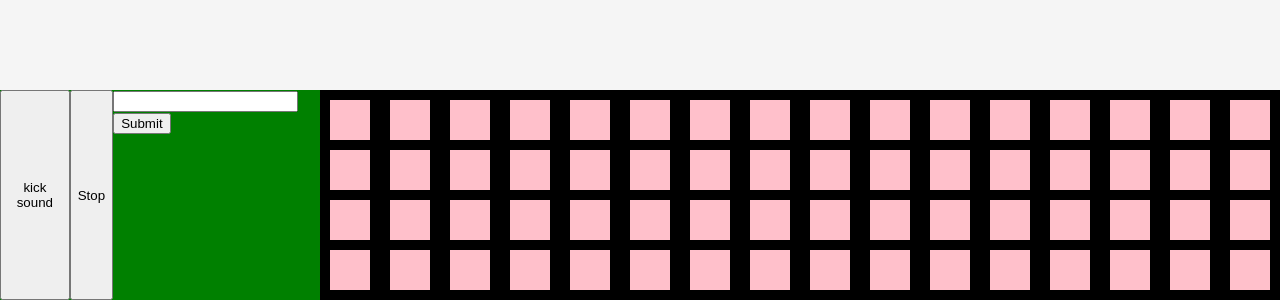
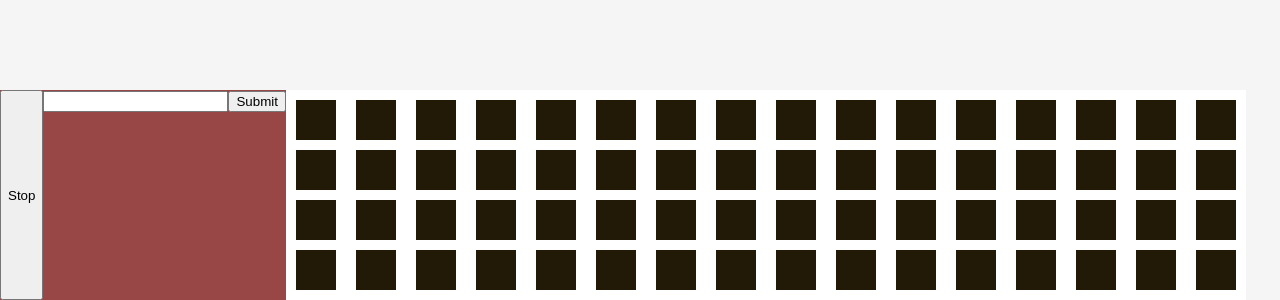
Before and after one commit to jessefuterman/drumseqver2, a React (Create React App) app: page / in a window 1280 px wide. Shown: the part 500-800 px from the top of the page. Built offline with nearby package versions, Linux system fonts and the light colour scheme.

Commit message:
hello, this is code

```diff
--- a/src/App.css
+++ b/src/App.css
@@ -4,7 +4,7 @@
 }
 
 .SequenceStep {
-  background-color: pink;
+  background-color: rgb(34, 25, 6);
   width: 40px;
   height: 40px;
   bottom: 0px;
@@ -13,7 +13,7 @@
 }
 
 .DrumPatternContainer {
-  background-color: green;
+  background-color: rgb(153, 70, 70);
 
   justify-content: center;
   display: flex;
@@ -23,7 +23,7 @@
 }
 
 .SeqColumn {
-  background-color: black;
+  background-color: rgb(255, 255, 255);
 }
 
 .App-link {
--- a/src/component/drumpatterncontainer.js
+++ b/src/component/drumpatterncontainer.js
@@ -10,44 +10,72 @@ class DrumPatternContainer extends Component {
   constructor(props) {
     super(props);
 
-    this.state = { bpm: 0 };
-    this.metronome = this.metronome.bind(this);
-    this.submitBpm = this.submitBpm.bind(this);
-    this.stop = this.stop.bind(this);
-    this.handleChange = this.handleChange.bind(this);
+    this.state = { inputBpm: 0, isSeqPlaying: false, counter: 0 };
+    console.log(this.state);
+    this.interval = undefined;
   }
 
-  handleChange(event) {
+  handleChange = event => {
     event.preventDefault();
-    this.setState({ bpm: event.target.value });
+    this.setState({ inputBpm: event.target.value });
+    console.log("this is the state", this.state);
+    console.log(event.target.value);
+    console.log("is this working?");
+  };
 
-    console.log(this.setState);
-    console.log("is this working?");
+  componentDidMount = () => {
+    this.metronome();
+  };
+
+  metronome = () => {
+    console.log("imbeingpressed:)");
+
+    Tone.Transport.scheduleRepeat(function(time) {
+      synth.triggerAttackRelease("C2", "8n");
+    }, "4n");
+
+    synth.volume.value = 1;
+
+    console.log(synth);
+  };
+
+  handleSubmit = event => {
+    event.preventDefault();
+    Tone.Transport.start();
+    this.setState({ isSeqPlaying: true });
+
+    this.interval = setInterval(() => {
+      this.setState({ counter: this.state.counter + 1 });
+    }, (60 / this.state.inputBpm) * 1000);
+    console.log("before bpm change", Tone.Transport.bpm.value);
+    Tone.Transport.bpm.value = this.state.inputBpm;
+    console.log("after bpm change", Tone.Transport.bpm.value);
+  };
+
+  stop = () => {
+    this.setState({ isSeqPlaying: false, counter: 0 });
+    clearInterval(this.interval);
+    this.interval = undefined;
+    Tone.Transport.stop();
+    console.log("stop is click");
+  };
+
+  componentWillMount() {
+    this.interval = undefined;
   }
 
-  submitBpm(event) {
-    event.preventDefault();
-    Tone.Transport.bpm.value = this.setState.bpm;
-    console.log(Tone.Transport.bpm.value);
-  }
+  lightupLogic = nb => {
+    let lightUp = this.state.counter % 16;
 
-  stop() {
-    Tone.Transport.stop();
-    console.log("stop is click");
-  }
-  metronome() {
-    console.log("imbeingpressed:)");
-
-    synth.volume.value = 1;
-    synth.triggerAttackRelease("C2", "8n");
-    console.log(synth);
-  }
+    if (this.state.isSeqPlaying === true && lightUp === nb) {
+      return true;
+    }
+    return false;
+  };
 
   render() {
     return (
       <div className="DrumPatternContainer">
-        <button onClick={this.metronome}>kick sound</button>
-
         <button onClick={this.stop}>Stop</button>
         <form onSubmit={this.handleSubmit}>
           <label>
@@ -59,22 +87,22 @@ class DrumPatternContainer extends Component {
           </label>
           <input type="submit" value="Submit" />
         </form>
-        <SeqColumn />
-        <SeqColumn />
-        <SeqColumn />
-        <SeqColumn />
-        <SeqColumn />
-        <SeqColumn />
-        <SeqColumn />
-        <SeqColumn />
-        <SeqColumn />
-        <SeqColumn />
-        <SeqColumn />
-        <SeqColumn />
-        <SeqColumn />
-        <SeqColumn />
-        <SeqColumn />
-        <SeqColumn />
+        <SeqColumn greeting={this.lightupLogic(0)} />
+        <SeqColumn greeting={this.lightupLogic(1)} />
+        <SeqColumn greeting={this.lightupLogic(2)} />
+        <SeqColumn greeting={this.lightupLogic(3)} />
+        <SeqColumn greeting={this.lightupLogic(4)} />
+        <SeqColumn greeting={this.lightupLogic(5)} />
+        <SeqColumn greeting={this.lightupLogic(6)} />
+        <SeqColumn greeting={this.lightupLogic(7)} />
+        <SeqColumn greeting={this.lightupLogic(8)} />
+        <SeqColumn greeting={this.lightupLogic(9)} />
+        <SeqColumn greeting={this.lightupLogic(10)} />
+        <SeqColumn greeting={this.lightupLogic(11)} />
+        <SeqColumn greeting={this.lightupLogic(12)} />
+        <SeqColumn greeting={this.lightupLogic(13)} />
+        <SeqColumn greeting={this.lightupLogic(14)} />
+        <SeqColumn greeting={this.lightupLogic(15)} />
       </div>
     );
   }
--- a/src/component/seqcolumn.js
+++ b/src/component/seqcolumn.js
@@ -1,15 +1,49 @@
 import React, { Component } from "react";
 import SequenceStep from "./sequencestep.js";
-import Tone from "tone";
+
 import "../App.css";
+var red = "FF0000";
+var white = "FFFFFF";
 
 class SeqColumn extends Component {
+  constructor(props) {
+    super(props);
+    this.state = {
+      activeColumnColor: red,
+      defaultColumnColor: white
+    };
+  }
+  handleChange = event => {
+    event.preventDefault();
+    this.setState({ columnColor: event.target.value });
+    console.log("this is the state", this.state);
+    console.log(event.target.value);
+    console.log("is this working?");
+  };
+
+  // onChange (value) {
+  //   if(value) {
+  //     this.setState({background: '[WHATEVER COLOR YOU WANT IT TO CHANGE TO]'})
+  //   } else {
+  //     this.setState({background: ''})
+  //   }
+  // }
+
+  backgroundColorPicker = () => {
+    let isSeqPlaying = this.props.greeting;
+    if (isSeqPlaying === true) {
+      return this.state.activeColumnColor;
+    } else if (isSeqPlaying === false) {
+      return this.state.defaultColumnColor;
+    }
+  };
   render() {
-    Tone.Transport.bpm.value = 120;
-
     return (
-      <div className="SeqColumn">
-        <SequenceStep className="SequenceStep"> </SequenceStep>
+      <div
+        className="SeqColumn"
+        style={{ background: "#" + this.backgroundColorPicker() }}
+      >
+        <SequenceStep className="SequenceStep" />
         <SequenceStep className="SequenceStep" />
         <SequenceStep clssName="SequenceStep" />
         <SequenceStep clssName="SequenceStep" />
```
